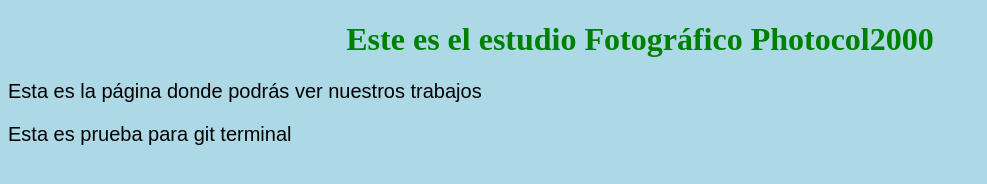
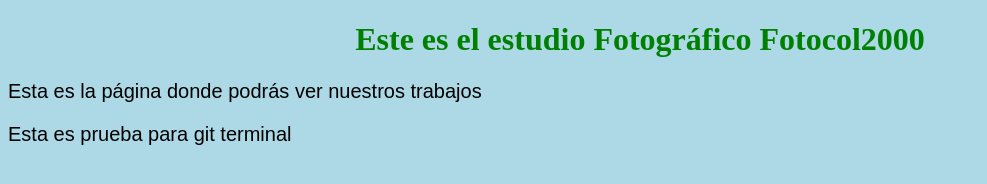
Before and after one commit to jcazo/notacol, a plain HTML site: page index.html in a window 1280 px wide. Shown: the whole page, without its empty margins (0-987 px from the left). Drawn offline with Linux system fonts and the light colour scheme.

```diff
--- a/index.html
+++ b/index.html
@@ -2,12 +2,12 @@
 <html>
     <head>
         <meta charset="utf-8">
-        <title>Estudio Fotografico Photocol2000</title>
+        <title>Estudio Fotografico Fotocol2000</title>
         <link rel="stylesheet" href="style.css">
     </head>
     <body>
         <header>
-            <h1>Este es el estudio Fotográfico Photocol2000</h1>
+            <h1>Este es el estudio Fotográfico Fotocol2000</h1>
             <p>Esta es la página donde podrás ver nuestros trabajos</p>
             <p>Esta es prueba para git terminal</p>
 
```
